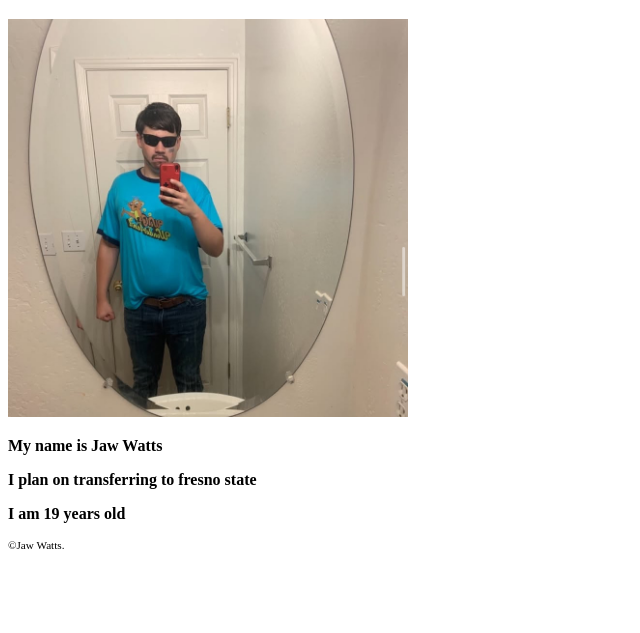
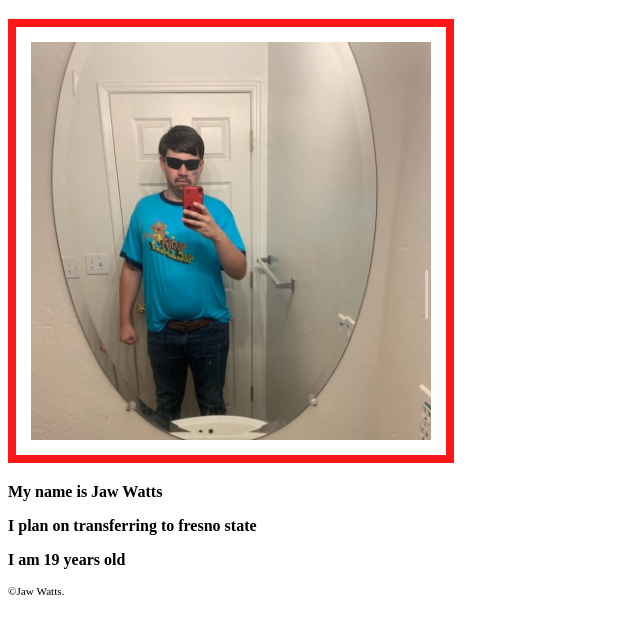
Before and after one commit to Jaw2007/COMP001B.Assignment1, a plain HTML site: page about.html in a window 1280 px wide. Shown: the part 113-746 px from the top of the page, without its empty margins (0-640 px from the left). Drawn offline with Linux system fonts and the light colour scheme.

Commit message:
Added a border and padding to the image in about.html

```diff
--- a/main.css
+++ b/main.css
@@ -5,3 +5,7 @@ h1 {
 #copyright {
     font-size: 70%;
 }
+img{
+    border: 8px solid #ff1717;
+    padding: 15px;
+}
```
